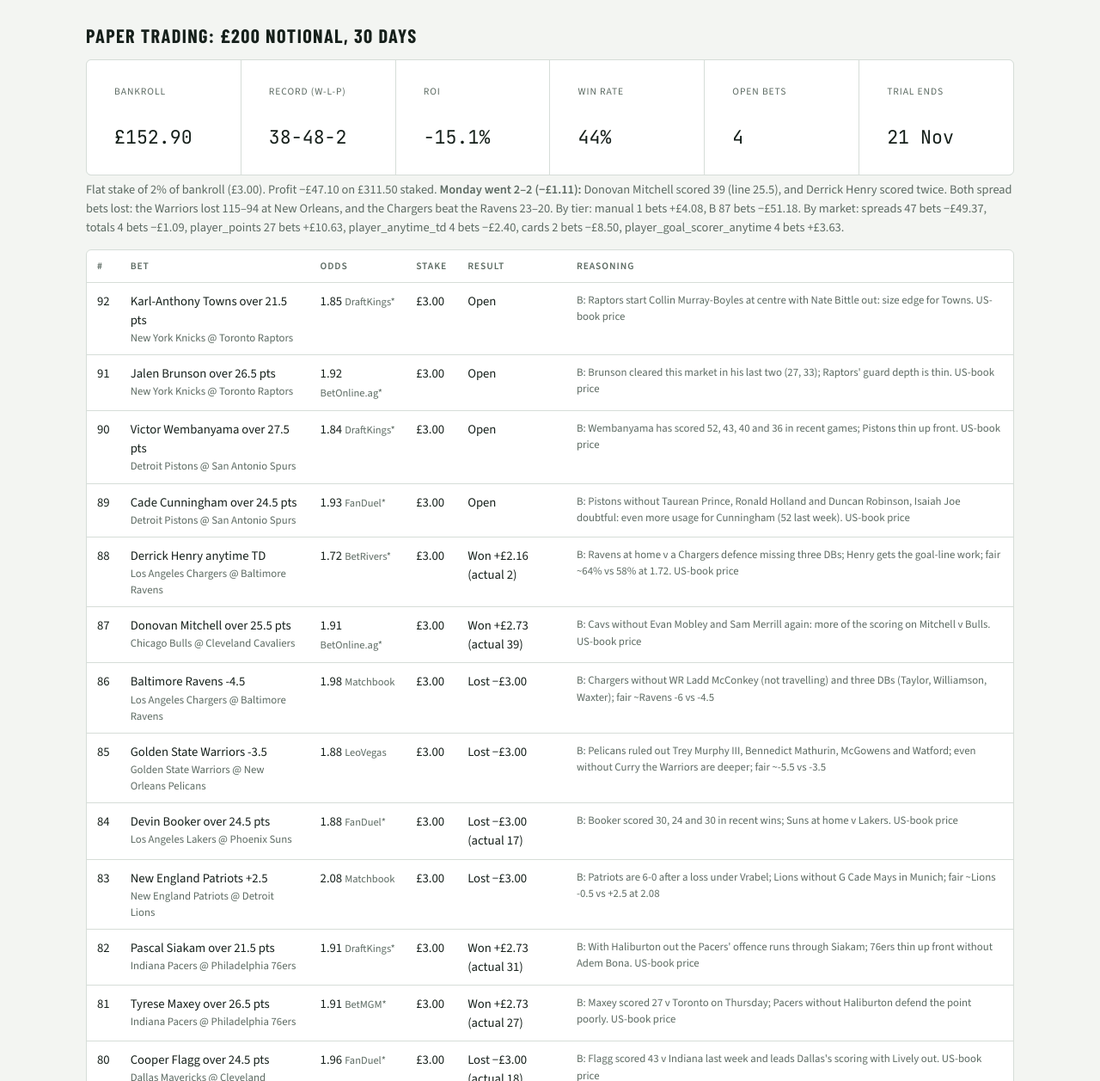
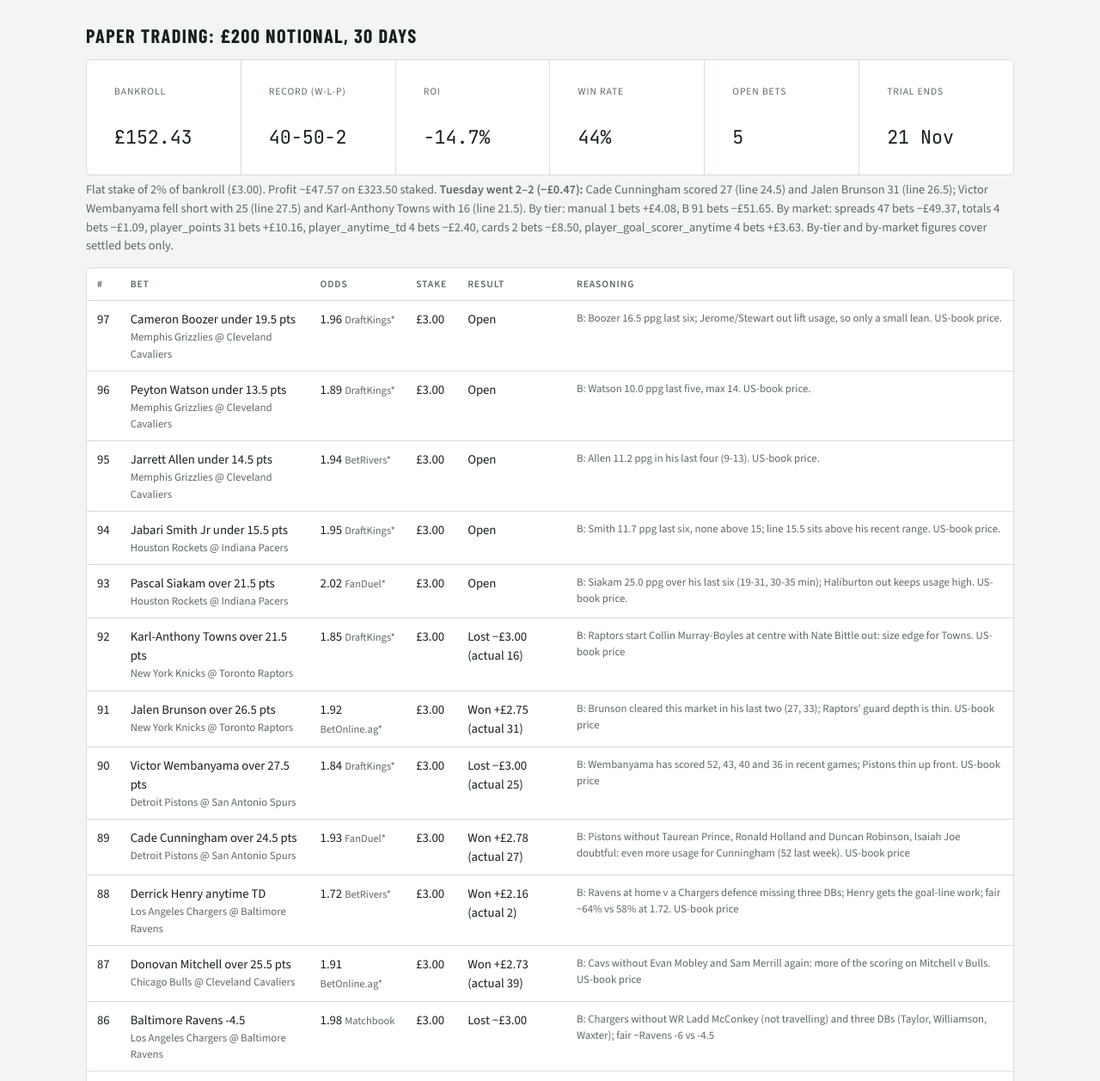
Before and after one commit to olliecoker1/Agents-, a plain HTML site: page report/index.html in a window 1280 px wide. Shown: the part 105-1362 px from the top of the page at 86% size. Drawn offline with nearby package versions, Linux system fonts and the light colour scheme.

Commit message:
Daily scan 2026-11-18: report
Co-Authored-By: Claude Opus 5.5 <noreply@anthropic.com>
Claude-Session: https://claude.ai/code/session_01WfbCi2JEMtT19gP9S7dgmC

```diff
--- a/report/index.html
+++ b/report/index.html
@@ -39,27 +39,32 @@ tr:last-child td{border-bottom:0}
 <main>
 <header>
 <h1>Pre-Bet Market Scan</h1>
-<div class="meta">Scan: Tue 17 Nov 2026, 11:16 UTC · Odds API credits left: 284 of 500 · Lines may be a few minutes old · UK-licensed bookmakers (NBA props: US books*)</div>
+<div class="meta">Scan: Wed 18 Nov 2026, 11:15 UTC · Odds API credits left: 275 of 500 · Lines may be a few minutes old · UK-licensed bookmakers (NBA props: US books*)</div>
 </header>
 
 <section>
 <h2>Paper trading: £200 notional, 30 days</h2>
 <div class="strip" style="margin-top:10px">
-<div><div class="k">Bankroll</div><div class="v">£152.90</div></div>
-<div><div class="k">Record (W-L-P)</div><div class="v">38-48-2</div></div>
-<div><div class="k">ROI</div><div class="v">-15.1%</div></div>
+<div><div class="k">Bankroll</div><div class="v">£152.43</div></div>
+<div><div class="k">Record (W-L-P)</div><div class="v">40-50-2</div></div>
+<div><div class="k">ROI</div><div class="v">-14.7%</div></div>
 <div><div class="k">Win rate</div><div class="v">44%</div></div>
-<div><div class="k">Open bets</div><div class="v">4</div></div>
+<div><div class="k">Open bets</div><div class="v">5</div></div>
 <div><div class="k">Trial ends</div><div class="v">21 Nov</div></div>
 </div>
-<p class="meta">Flat stake of 2% of bankroll (£3.00). Profit −£47.10 on £311.50 staked. <b>Monday went 2–2 (−£1.11):</b> Donovan Mitchell scored 39 (line 25.5), and Derrick Henry scored twice. Both spread bets lost: the Warriors lost 115–94 at New Orleans, and the Chargers beat the Ravens 23–20. By tier: manual 1 bets +£4.08, B 87 bets −£51.18. By market: spreads 47 bets −£49.37, totals 4 bets −£1.09, player_points 27 bets +£10.63, player_anytime_td 4 bets −£2.40, cards 2 bets −£8.50, player_goal_scorer_anytime 4 bets +£3.63.</p>
+<p class="meta">Flat stake of 2% of bankroll (£3.00). Profit −£47.57 on £323.50 staked. <b>Tuesday went 2–2 (−£0.47):</b> Cade Cunningham scored 27 (line 24.5) and Jalen Brunson 31 (line 26.5); Victor Wembanyama fell short with 25 (line 27.5) and Karl-Anthony Towns with 16 (line 21.5). By tier: manual 1 bets +£4.08, B 91 bets −£51.65. By market: spreads 47 bets −£49.37, totals 4 bets −£1.09, player_points 31 bets +£10.16, player_anytime_td 4 bets −£2.40, cards 2 bets −£8.50, player_goal_scorer_anytime 4 bets +£3.63. By-tier and by-market figures cover settled bets only.</p>
 <div class="wrap" style="margin-top:10px"><table>
 <thead><tr><th>#</th><th>Bet</th><th>Odds</th><th>Stake</th><th>Result</th><th>Reasoning</th></tr></thead>
 <tbody>
-<tr><td>92</td><td>Karl-Anthony Towns over 21.5 pts<div class=sub>New York Knicks @ Toronto Raptors</div></td><td>1.85 <span class=bk>DraftKings*</span></td><td>£3.00</td><td>Open</td><td class=sub>B: Raptors start Collin Murray-Boyles at centre with Nate Bittle out: size edge for Towns. US-book price</td></tr>
-<tr><td>91</td><td>Jalen Brunson over 26.5 pts<div class=sub>New York Knicks @ Toronto Raptors</div></td><td>1.92 <span class=bk>BetOnline.ag*</span></td><td>£3.00</td><td>Open</td><td class=sub>B: Brunson cleared this market in his last two (27, 33); Raptors&#x27; guard depth is thin. US-book price</td></tr>
-<tr><td>90</td><td>Victor Wembanyama over 27.5 pts<div class=sub>Detroit Pistons @ San Antonio Spurs</div></td><td>1.84 <span class=bk>DraftKings*</span></td><td>£3.00</td><td>Open</td><td class=sub>B: Wembanyama has scored 52, 43, 40 and 36 in recent games; Pistons thin up front. US-book price</td></tr>
-<tr><td>89</td><td>Cade Cunningham over 24.5 pts<div class=sub>Detroit Pistons @ San Antonio Spurs</div></td><td>1.93 <span class=bk>FanDuel*</span></td><td>£3.00</td><td>Open</td><td class=sub>B: Pistons without Taurean Prince, Ronald Holland and Duncan Robinson, Isaiah Joe doubtful: even more usage for Cunningham (52 last week). US-book price</td></tr>
+<tr><td>97</td><td>Cameron Boozer under 19.5 pts<div class=sub>Memphis Grizzlies @ Cleveland Cavaliers</div></td><td>1.96 <span class=bk>DraftKings*</span></td><td>£3.00</td><td>Open</td><td class=sub>B: Boozer 16.5 ppg last six; Jerome/Stewart out lift usage, so only a small lean. US-book price.</td></tr>
+<tr><td>96</td><td>Peyton Watson under 13.5 pts<div class=sub>Memphis Grizzlies @ Cleveland Cavaliers</div></td><td>1.89 <span class=bk>DraftKings*</span></td><td>£3.00</td><td>Open</td><td class=sub>B: Watson 10.0 ppg last five, max 14. US-book price.</td></tr>
+<tr><td>95</td><td>Jarrett Allen under 14.5 pts<div class=sub>Memphis Grizzlies @ Cleveland Cavaliers</div></td><td>1.94 <span class=bk>BetRivers*</span></td><td>£3.00</td><td>Open</td><td class=sub>B: Allen 11.2 ppg in his last four (9-13). US-book price.</td></tr>
+<tr><td>94</td><td>Jabari Smith Jr under 15.5 pts<div class=sub>Houston Rockets @ Indiana Pacers</div></td><td>1.95 <span class=bk>DraftKings*</span></td><td>£3.00</td><td>Open</td><td class=sub>B: Smith 11.7 ppg last six, none above 15; line 15.5 sits above his recent range. US-book price.</td></tr>
+<tr><td>93</td><td>Pascal Siakam over 21.5 pts<div class=sub>Houston Rockets @ Indiana Pacers</div></td><td>2.02 <span class=bk>FanDuel*</span></td><td>£3.00</td><td>Open</td><td class=sub>B: Siakam 25.0 ppg over his last six (19-31, 30-35 min); Haliburton out keeps usage high. US-book price.</td></tr>
+<tr><td>92</td><td>Karl-Anthony Towns over 21.5 pts<div class=sub>New York Knicks @ Toronto Raptors</div></td><td>1.85 <span class=bk>DraftKings*</span></td><td>£3.00</td><td>Lost −£3.00 (actual 16)</td><td class=sub>B: Raptors start Collin Murray-Boyles at centre with Nate Bittle out: size edge for Towns. US-book price</td></tr>
+<tr><td>91</td><td>Jalen Brunson over 26.5 pts<div class=sub>New York Knicks @ Toronto Raptors</div></td><td>1.92 <span class=bk>BetOnline.ag*</span></td><td>£3.00</td><td>Won +£2.75 (actual 31)</td><td class=sub>B: Brunson cleared this market in his last two (27, 33); Raptors&#x27; guard depth is thin. US-book price</td></tr>
+<tr><td>90</td><td>Victor Wembanyama over 27.5 pts<div class=sub>Detroit Pistons @ San Antonio Spurs</div></td><td>1.84 <span class=bk>DraftKings*</span></td><td>£3.00</td><td>Lost −£3.00 (actual 25)</td><td class=sub>B: Wembanyama has scored 52, 43, 40 and 36 in recent games; Pistons thin up front. US-book price</td></tr>
+<tr><td>89</td><td>Cade Cunningham over 24.5 pts<div class=sub>Detroit Pistons @ San Antonio Spurs</div></td><td>1.93 <span class=bk>FanDuel*</span></td><td>£3.00</td><td>Won +£2.78 (actual 27)</td><td class=sub>B: Pistons without Taurean Prince, Ronald Holland and Duncan Robinson, Isaiah Joe doubtful: even more usage for Cunningham (52 last week). US-book price</td></tr>
 <tr><td>88</td><td>Derrick Henry anytime TD<div class=sub>Los Angeles Chargers @ Baltimore Ravens</div></td><td>1.72 <span class=bk>BetRivers*</span></td><td>£3.00</td><td>Won +£2.16 (actual 2)</td><td class=sub>B: Ravens at home v a Chargers defence missing three DBs; Henry gets the goal-line work; fair ~64% vs 58% at 1.72. US-book price</td></tr>
 <tr><td>87</td><td>Donovan Mitchell over 25.5 pts<div class=sub>Chicago Bulls @ Cleveland Cavaliers</div></td><td>1.91 <span class=bk>BetOnline.ag*</span></td><td>£3.00</td><td>Won +£2.73 (actual 39)</td><td class=sub>B: Cavs without Evan Mobley and Sam Merrill again: more of the scoring on Mitchell v Bulls. US-book price</td></tr>
 <tr><td>86</td><td>Baltimore Ravens -4.5<div class=sub>Los Angeles Chargers @ Baltimore Ravens</div></td><td>1.98 <span class=bk>Matchbook</span></td><td>£3.00</td><td>Lost −£3.00</td><td class=sub>B: Chargers without WR Ladd McConkey (not travelling) and three DBs (Taylor, Williamson, Waxter); fair ~Ravens -6 vs -4.5</td></tr>
@@ -154,10 +159,10 @@ tr:last-child td{border-bottom:0}
 
 <section class="note">
 <h2>📰 Today's bets: reasoning (all NBA points props*)</h2>
-<p>Points props have been the trial's best market and spread leans its worst, so today's four bets are all points props, which the rules allow.</p>
-<p><b>Detroit Pistons @ San Antonio Spurs (Wed 01:10 UTC):</b> Detroit are without Taurean Prince, Ronald Holland and Duncan Robinson, and Isaiah Joe is doubtful. Cade Cunningham over 24.5 points (1.93 FanDuel; projection 27.5; <b>#89</b>). Victor Wembanyama over 27.5 points (1.84 DraftKings; recent games of 52, 43, 40 and 36; projection 30; <b>#90</b>).</p>
-<p><b>New York Knicks @ Toronto Raptors (Wed 00:40 UTC):</b> Jalen Brunson over 26.5 points (1.92 BetOnline.ag; he cleared this market in his last two, 27 and 33; projection 28.5; <b>#91</b>). Karl-Anthony Towns over 21.5 (1.85 DraftKings; projection 23.5; <b>#92</b>). Toronto have been without centre Nate Bittle (foot); <i>who starts at centre is my inference, not confirmed</i>.</p>
-<p class="risk">⚠️ Risks: two bets per game means a blowout or slow game can sink both. Scottie Barnes is back for Toronto (he's listed in the props).</p>
+<p>Points props remain the trial's only clearly profitable market (31 bets, +£10.16), so today's five bets are all points props. Each projection is based on the player's scoring in his team's last four to six games (ESPN box scores) plus today's injury report.</p>
+<p><b>Houston Rockets @ Indiana Pacers (Thu 00:10 UTC):</b> Indiana are without Tyrese Haliburton; Houston have ruled out Clint Capela. Pascal Siakam over 21.5 points (2.02 FanDuel; 25.0 a game over his last six, range 19–31; projection 24; <b>#93</b>). Jabari Smith Jr. under 15.5 (1.95 DraftKings; 11.7 over his last six, none above 15; projection 13; <b>#94</b>).</p>
+<p><b>Memphis Grizzlies @ Cleveland Cavaliers (Thu 00:10 UTC):</b> Memphis have ruled out Ty Jerome, Isaiah Stewart and GG Jackson. Jarrett Allen under 14.5 (1.94 BetRivers; 11.2 over his last four; projection 12; <b>#95</b>). Peyton Watson under 13.5 (1.88 DraftKings; 10.0 over his last five, high of 14; projection 11; <b>#96</b>). Cameron Boozer under 19.5 (1.96 DraftKings; 16.5 over his last six; projection 17.5; <b>#97</b>). This is the smallest lean of the five, because Jerome's absence (21.8 a game) frees up shots for Boozer.</p>
+<p class="risk">⚠️ Risks: three bets on one game means a blowout that changes the minutes can swing all three. Capela being out may give Smith more minutes at the four or five. Recent-game averages are small samples.</p>
 </section>
 
 <section>
@@ -166,19 +171,26 @@ tr:last-child td{border-bottom:0}
 <div class="wrap"><table>
 <thead><tr><th>League</th><th>Game</th><th>Match odds</th><th>Spread / handicap (home)</th><th>Total</th></tr></thead>
 <tbody>
-<tr><td><span class=lg>NBA</span></td><td><b>New York Knicks @ Toronto Raptors</b><div class=sub>Wed 18 Nov, 00:40 UTC · 20 books · fair: Knicks 57.5%</div></td><td>Knicks 1.70 <span class=bk>Unibet (UK)</span> · Raptors 2.32 <span class=bk>Betfair</span></td><td>Raptors +2.5 @ 1.91 <span class=bk>Casumo</span></td><td>O 216.5 @ 1.93 <span class=bk>Matchbook</span><br>U 216.5 @ 1.94 <span class=bk>Matchbook</span></td></tr>
-<tr><td><span class=lg>NBA</span></td><td><b>Detroit Pistons @ San Antonio Spurs</b><div class=sub>Wed 18 Nov, 01:10 UTC · 20 books · fair: Spurs 75.7%</div></td><td>Pistons 4.30 <span class=bk>Smarkets</span> · Spurs 1.27 <span class=bk>Unibet (UK)</span></td><td>Spurs -9.5 @ 2.00 <span class=bk>888sport</span></td><td>O 221.5 @ 1.90 <span class=bk>Betano (UK)</span><br>U 221.5 @ 1.94 <span class=bk>Virgin Bet</span></td></tr>
-<tr><td><span class=lg>NBA</span></td><td><b>Portland Trail Blazers @ Minnesota Timberwolves</b><div class=sub>Wed 18 Nov, 01:10 UTC · 20 books · fair: Timberwolves 55.3%</div></td><td>Timberwolves 1.80 <span class=bk>Matchbook</span> · Blazers 2.18 <span class=bk>Matchbook</span></td><td>Timberwolves -2.5 @ 1.85 <span class=bk>Casumo</span></td><td>O 226.5 @ 1.94 <span class=bk>Matchbook</span><br>U 226.5 @ 1.94 <span class=bk>Matchbook</span></td></tr>
-<tr><td><span class=lg>NBA</span></td><td><b>Utah Jazz @ Los Angeles Clippers</b><div class=sub>Wed 18 Nov, 03:40 UTC · 20 books · fair: Clippers 67.3%</div></td><td>Clippers 1.44 <span class=bk>Sky Bet</span> · Jazz 3.15 <span class=bk>Smarkets</span></td><td>Clippers -6.5 @ 1.94 <span class=bk>Matchbook</span></td><td>O 225.5 @ 1.92 <span class=bk>LiveScore Bet</span><br>U 225.5 @ 1.90 <span class=bk>Betano (UK)</span></td></tr>
-<tr><td><span class=lg>NBA</span></td><td><b>Charlotte Hornets @ Los Angeles Lakers</b><div class=sub>Wed 18 Nov, 04:10 UTC · 20 books · fair: Lakers 72.9%</div></td><td>Hornets 3.65 <span class=bk>Matchbook</span> · Lakers 1.36 <span class=bk>Matchbook</span></td><td>Lakers -7.5 @ 1.85 <span class=bk>888sport</span></td><td>O 219.5 @ 1.93 <span class=bk>Matchbook</span><br>U 219.5 @ 2.02 <span class=bk>Matchbook</span></td></tr>
+<tr><td><span class=lg>NBA</span></td><td><b>Memphis Grizzlies @ Cleveland Cavaliers</b><div class=sub>Thu 19 Nov, 00:10 UTC · 20 books · fair: Cavaliers 63.7%</div></td><td>Cavaliers 1.55 <span class=bk>Betfair</span> · Grizzlies 2.76 <span class=bk>Matchbook</span></td><td>Cavaliers -5.5 @ 2.00 <span class=bk>888sport</span></td><td>O 235.5 @ 1.90 <span class=bk>Betano (UK)</span><br>U 235.5 @ 1.91 <span class=bk>LiveScore Bet</span></td></tr>
+<tr><td><span class=lg>NBA</span></td><td><b>Houston Rockets @ Indiana Pacers</b><div class=sub>Thu 19 Nov, 00:10 UTC · 20 books · fair: Rockets 71.0%</div></td><td>Rockets 1.38 <span class=bk>Betfair</span> · Pacers 3.60 <span class=bk>Betfair</span></td><td>Pacers +7.5 @ 1.91 <span class=bk>Casumo</span></td><td>O 225.5 @ 1.94 <span class=bk>LiveScore Bet</span><br>U 225.5 @ 2.00 <span class=bk>Matchbook</span></td></tr>
+<tr><td><span class=lg>NBA</span></td><td><b>Milwaukee Bucks @ Miami Heat</b><div class=sub>Thu 19 Nov, 00:10 UTC · 20 books · fair: Heat 84.2%</div></td><td>Heat 1.14 <span class=bk>Casumo</span> · Bucks 7.40 <span class=bk>Betfair</span></td><td>Heat -12.5 @ 1.85 <span class=bk>888sport</span></td><td>O 236.5 @ 1.87 <span class=bk>LiveScore Bet</span><br>U 236.5 @ 1.94 <span class=bk>LiveScore Bet</span></td></tr>
+<tr><td><span class=lg>NBA</span></td><td><b>Philadelphia 76ers @ Orlando Magic</b><div class=sub>Thu 19 Nov, 00:10 UTC · 20 books · fair: 76ers 54.2%</div></td><td>Magic 2.20 <span class=bk>Betfair</span> · 76ers 1.82 <span class=bk>Betfair</span></td><td>Magic +2 <span class=bk>consensus</span></td><td>O 221.5 @ 1.90 <span class=bk>LiveScore Bet</span><br>U 221.5 @ 2.00 <span class=bk>Matchbook</span></td></tr>
+<tr><td><span class=lg>NBA</span></td><td><b>Chicago Bulls @ Brooklyn Nets</b><div class=sub>Thu 19 Nov, 00:40 UTC · 20 books · fair: Nets 56.9%</div></td><td>Nets 1.73 <span class=bk>Betfair</span> · Bulls 2.32 <span class=bk>Betfair</span></td><td>Nets -2.5 @ 1.91 <span class=bk>Matchbook</span></td><td>O 238.5 @ 1.94 <span class=bk>Matchbook</span><br>U 238.5 @ 1.97 <span class=bk>Matchbook</span></td></tr>
+<tr><td><span class=lg>NBA</span></td><td><b>Washington Wizards @ Toronto Raptors</b><div class=sub>Thu 19 Nov, 00:40 UTC · 20 books · fair: Raptors 67.8%</div></td><td>Raptors 1.43 <span class=bk>Betfair</span> · Wizards 3.25 <span class=bk>Matchbook</span></td><td>Raptors -6.5 @ 1.97 <span class=bk>Matchbook</span></td><td>O 227.5 @ 1.90 <span class=bk>Bet Victor</span><br>U 227.5 @ 1.91 <span class=bk>Virgin Bet</span></td></tr>
+<tr><td><span class=lg>NBA</span></td><td><b>Atlanta Hawks @ Oklahoma City Thunder</b><div class=sub>Thu 19 Nov, 01:10 UTC · 20 books · fair: Thunder 70.9%</div></td><td>Hawks 3.55 <span class=bk>Matchbook</span> · Thunder 1.38 <span class=bk>Betfair</span></td><td>Thunder -7.5 @ 1.92 <span class=bk>Matchbook</span></td><td>O 228.5 @ 1.90 <span class=bk>Betano (UK)</span><br>U 228.5 @ 1.90 <span class=bk>Betano (UK)</span></td></tr>
+<tr><td><span class=lg>NBA</span></td><td><b>Detroit Pistons @ New Orleans Pelicans</b><div class=sub>Thu 19 Nov, 01:10 UTC · 20 books · fair: Pistons 70.6%</div></td><td>Pistons 1.40 <span class=bk>Matchbook</span> · Pelicans 3.45 <span class=bk>Matchbook</span></td><td>Pelicans +7.5 @ 1.94 <span class=bk>Matchbook</span></td><td>O 228.5 @ 1.94 <span class=bk>Matchbook</span><br>U 228.5 @ 1.95 <span class=bk>Matchbook</span></td></tr>
+<tr><td><span class=lg>NBA</span></td><td><b>Boston Celtics @ Denver Nuggets</b><div class=sub>Thu 19 Nov, 02:10 UTC · 20 books · fair: Celtics 55.9%</div></td><td>Celtics 1.78 <span class=bk>Betfair</span> · Nuggets 2.24 <span class=bk>Betfair</span></td><td>Nuggets +2.5 @ 1.96 <span class=bk>Matchbook</span></td><td>O 222.5 @ 1.99 <span class=bk>Matchbook</span><br>U 222.5 @ 1.92 <span class=bk>Matchbook</span></td></tr>
+<tr><td><span class=lg>NBA</span></td><td><b>Golden State Warriors @ Dallas Mavericks</b><div class=sub>Thu 19 Nov, 02:40 UTC · 19 books · fair: Mavericks 66.5%</div></td><td>Mavericks 1.47 <span class=bk>Matchbook</span> · Warriors 3.10 <span class=bk>Matchbook</span></td><td>Mavericks -6.5 @ 1.93 <span class=bk>Virgin Bet</span></td><td>O 222.5 @ 1.90 <span class=bk>Betano (UK)</span><br>U 222.5 @ 1.90 <span class=bk>Betano (UK)</span></td></tr>
+<tr><td><span class=lg>NBA</span></td><td><b>Utah Jazz @ Los Angeles Lakers</b><div class=sub>Thu 19 Nov, 03:10 UTC · 19 books · fair: Lakers 78.4%</div></td><td>Lakers 1.25 <span class=bk>Betfair</span> · Jazz 4.80 <span class=bk>Betfair</span></td><td>Lakers -10.5 @ 1.96 <span class=bk>Matchbook</span></td><td>O 228.5 @ 1.94 <span class=bk>Matchbook</span><br>U 228.5 @ 1.94 <span class=bk>Matchbook</span></td></tr>
+<tr><td><span class=lg>NBA</span></td><td><b>Phoenix Suns @ Sacramento Kings</b><div class=sub>Thu 19 Nov, 03:10 UTC · 19 books · fair: Suns 69.5%</div></td><td>Suns 1.44 <span class=bk>Matchbook</span> · Kings 3.20 <span class=bk>Unibet (UK)</span></td><td>Kings +6.5 @ 1.94 <span class=bk>Matchbook</span></td><td>O 228.5 @ 1.90 <span class=bk>Bet Victor</span><br>U 228.5 @ 1.98 <span class=bk>Matchbook</span></td></tr>
 </tbody></table></div>
 </section>
 
 <section class="note">
 <h2>Status</h2>
 <ul>
-<li>Odds API free plan: 284 of 500 credits left this month.</li>
-<li>Four days left in the trial (ends 21 Nov 08:40 UTC).</li>
+<li>Odds API free plan: 275 of 500 credits left this month.</li>
+<li>Three days left in the trial (ends 21 Nov 08:40 UTC).</li>
 <li>Exchange prices (Betfair, Matchbook, Smarkets) are before commission, which is usually 2–5% of winnings.</li>
 </ul>
 <p class="risk">Sports betting involves financial risk. This page describes market prices and implied probabilities; it is not advice to place any bet.</p>
```
